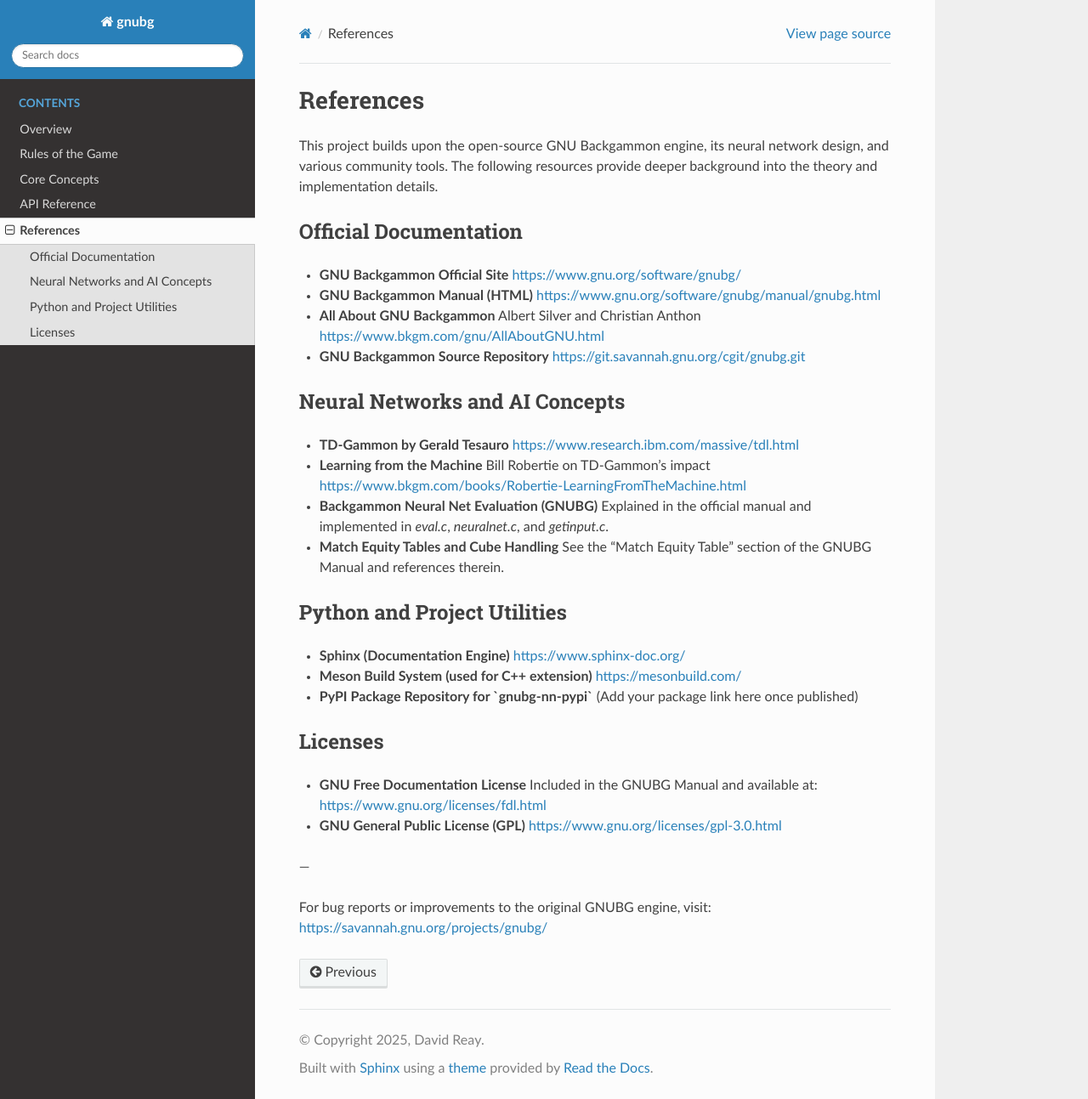
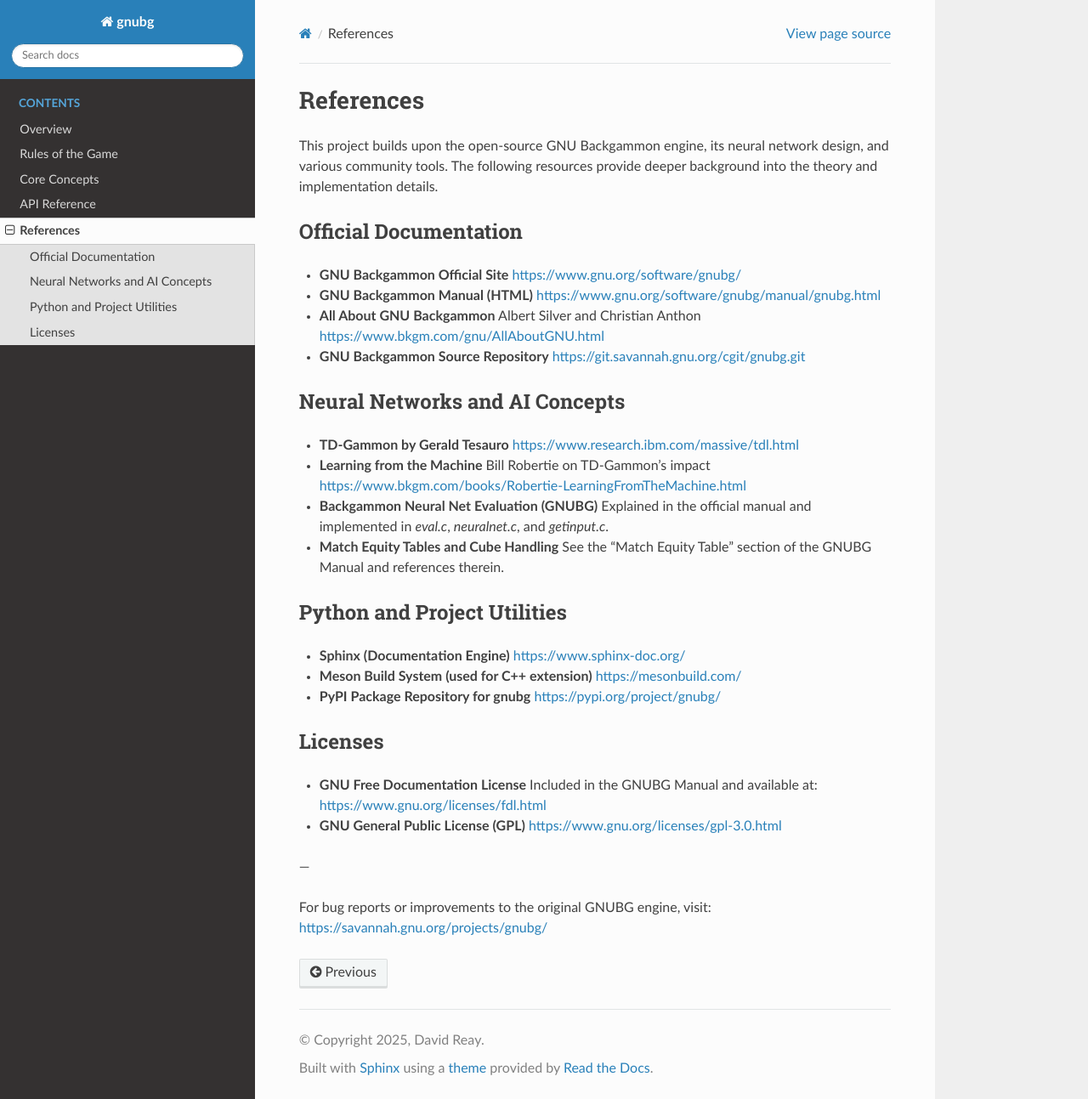
Before and after one commit to StonesAndDice/gnubg-pypi, a Sphinx documentation site: the page built from docs/references.rst, in a window 1280 px wide and 1293 px high. Shown: the whole window at 85% size. Built offline with Sphinx 7.4.7 and the Read the Docs theme 3.1.0, drawn with Linux system fonts in a browser that asks for light colours.

Commit message:
Docs/reflect python package (#5)
* docs: update docs to reflect Python package gnubg and repo gnubg-pypi

```diff
--- a/docs/api.rst
+++ b/docs/api.rst
@@ -2,7 +2,7 @@
 API Reference
 =============
 
-This section documents the public Python API provided by the `gnubg-nn-pypi` package. It includes functions for evaluating positions, loading neural nets, and accessing internal neural net state.
+This section documents the public Python API provided by the **gnubg** package. It includes functions for evaluating positions, loading neural nets, and accessing internal neural net state.
 
 gnubg.bearoff_id_2_pos(id) -> Tuple[int, int, int, int, int, int]
 -----------------------------------------------------------------
--- a/docs/concepts.rst
+++ b/docs/concepts.rst
@@ -2,7 +2,7 @@
 Core Concepts
 =============
 
-This section introduces the key internal concepts and data structures used by the `gnubg-nn-pypi` library, drawn from GNU Backgammon's original architecture.
+This section introduces the key internal concepts and data structures used by the **gnubg** library, drawn from GNU Backgammon's original architecture.
 
 Position ID
 -----------
@@ -78,4 +78,4 @@
 - **Noise injection**: Simulate human-like variability
 - **Evaluation depth**: 0-ply, 1-ply, or 2-ply lookahead
 
-These mechanisms allow GNUBG and `gnubg-nn-pypi` to evaluate complex decisions with high precision.
+These mechanisms allow GNUBG and **gnubg** to evaluate complex decisions with high precision.
--- a/docs/overview.rst
+++ b/docs/overview.rst
@@ -1,7 +1,7 @@
 Overview
 ========
 
-**`gnubg-nn-pypi`** is a Python package that provides bindings to the neural network evaluation engine from GNU Backgammon (GNUBG). It allows developers and researchers to evaluate backgammon positions using the same logic and weights that power one of the strongest backgammon AIs in existence.
+**gnubg** is a Python package that provides bindings to the GNU Backgammon (GNUBG) evaluation engine. It allows developers and researchers to evaluate backgammon positions using the same logic and weights that power one of the strongest backgammon AIs in existence.
 
 This package is ideal for:
 
@@ -22,7 +22,7 @@
 Why GNUBG?
 ----------
 
-GNU Backgammon is a free and open-source world-class backgammon engine. Its evaluation pipeline combines neural nets, equity lookups, and rollout simulations. With `gnubg-nn-pypi`, you get the core NN evaluation logic in Python, making it easy to integrate into modern workflows without running the full GUI or CLI.
+GNU Backgammon is a free and open-source world-class backgammon engine. Its evaluation pipeline combines neural nets, equity lookups, and rollout simulations. With **gnubg**, you get the core evaluation logic in Python, making it easy to integrate into modern workflows without running the full GUI or CLI.
 
 About Backgammon
 -----------------
--- a/docs/references.rst
+++ b/docs/references.rst
@@ -44,8 +44,8 @@
 - **Meson Build System (used for C++ extension)**
   https://mesonbuild.com/
 
-- **PyPI Package Repository for `gnubg-nn-pypi`**
-  (Add your package link here once published)
+- **PyPI Package Repository for gnubg**
+  https://pypi.org/project/gnubg/
 
 Licenses
 --------
```
Also changed, not shown: AUTHORS.md (+1 -1 lines), CONTRIBUTING.md (+11 -11 lines), README.md (+9 -9 lines), docs/readme.rst (+12 -12 lines), 1 other file.
